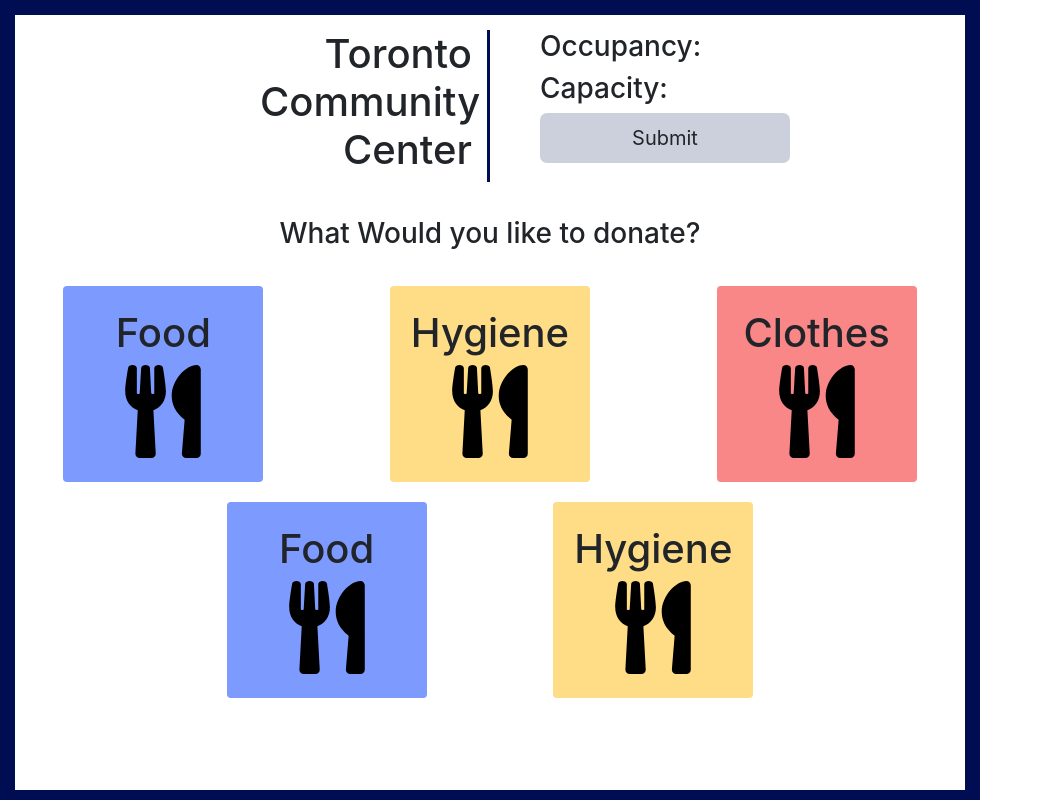
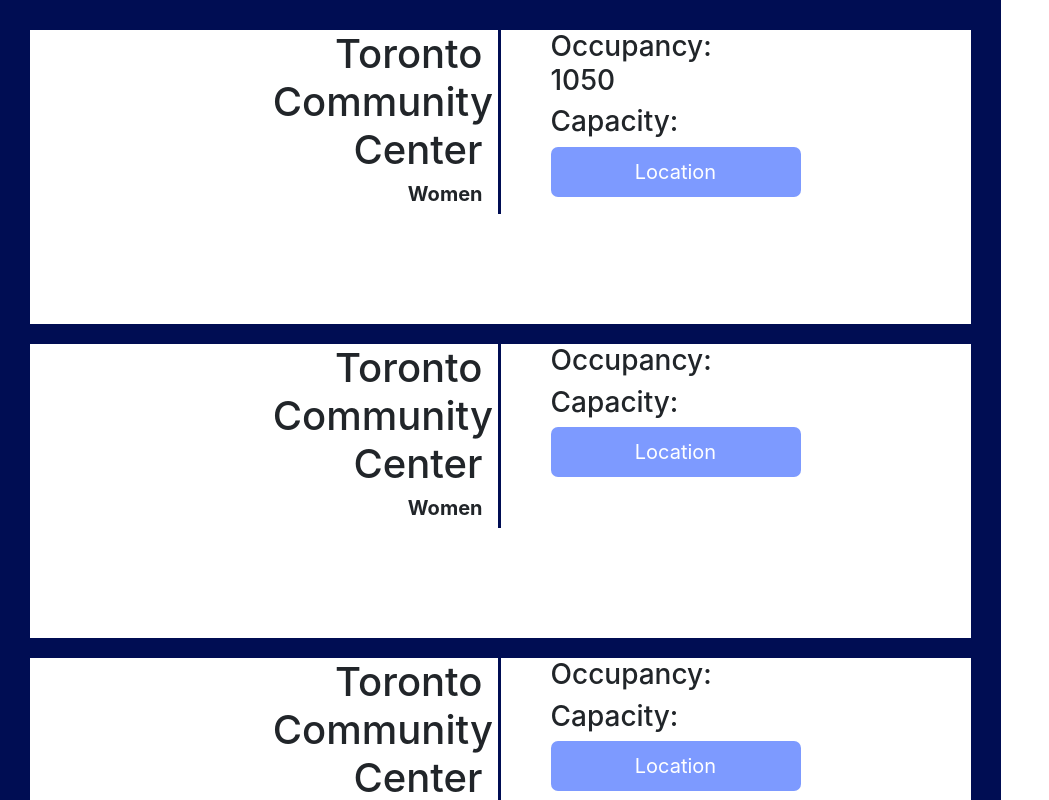
Before and after one commit to shelterto/shelterto.github.io, a React (Create React App) app: page / in a window 1280 px wide. Shown: the top 800 px of the page, without its empty margins (0-1049 px from the left). Built offline with nearby package versions, Linux system fonts and the light colour scheme.

Commit message:
a lot of changes

```diff
--- a/src/App.css
+++ b/src/App.css
@@ -1,6 +1,7 @@
 .root{
   --primary-color: #FFFCF5;
   --secondary--color: #000D53;
+  --lightblue: #7D9AFF;
 }
 
 @media (prefers-color-scheme: dark) {
--- a/src/App.js
+++ b/src/App.js
@@ -1,14 +1,13 @@
 import logo from './logo.svg';
 import './App.css';
-import InfoCard from './infoCard/InfoCard'
-import DonoCard from './donoCard/DonoCard'
-import ParentDonoContainer from './parentDonoContainer/parentDonoContainer'
+import InfoCardContainer from './infoCardContainer/infoCardContainer';
+
 
 function App() {
 
   return (
     <div className="App">
-      <ParentDonoContainer shelterName="Toronto Community Center"/>
+      <InfoCardContainer />
     </div>
   );
 }
--- a/src/donoCard/DonoCard.css
+++ /dev/null
@@ -1,11 +0,0 @@
-.donoCard{
-    width: 200px;
-    height: 196px;
-    border-radius: 7px;
-    border: none;
-}
-
-.donoImg{
-    width: 104px;
-    height: 93px;
-}
--- a/src/donoCard/DonoCard.js
+++ /dev/null
@@ -1,15 +0,0 @@
-import '../donoCard/DonoCard.css'
-
-const DonoCard = ({DonoText, DonoColor, DonoImg}) => {
-
-
-    return(
-        <button type="button" class="btn donoCard" style={{backgroundColor:DonoColor}}>
-            <h1> {DonoText}  </h1>
-            <img className = 'donoImg' src={DonoImg}></img>
-        </button>
-    );
-
-}
-
-export default DonoCard;
--- a/src/infoCard/InfoCard.css
+++ b/src/infoCard/InfoCard.css
@@ -1,7 +1,34 @@
-h1 {
+.infoCard{
+    background-color: white;
+    width: 941px;
+    height: 294px;
+    margin-bottom: 20px;
 }
 
-.infoCard{
-    background-color: grey;
-    width: 54rem;
+.textGrid{
+    text-align: right;
+    border-right: 3px #000D53 solid;
 }
+
+.occupancyGrid{
+    text-align: left;
+    padding-left: 50px !important;
+}
+
+.col-md-3{
+
+}
+
+.submitBtn {
+    background-color: #7D9AFF;
+    border: none;
+    color:  white;
+    font-size: 20px !important;
+    border-radius: 7px;
+    width: 250px;
+    height: 50px;
+}
+
+.shelterType{
+    font-size: 20px;
+}
--- a/src/infoCard/InfoCard.js
+++ b/src/infoCard/InfoCard.js
@@ -1,12 +1,22 @@
 import '../infoCard/InfoCard.css'
 
-const InfoCard = ({text},{color}) => {
+const InfoCard = ({shelterName, shelterType, shelterOccupancy, shelterCapacity}) => {
+
 
 
     return(
         <div className="infoCard">
-            <h1> Hello World  </h1>
-            <h1> {text}  </h1>
+             <div className="row justify-content-md-center">
+                <div className="col-md-3 textGrid">
+                    <h1>{shelterName}</h1>
+                    <h1 className="shelterType"><b>{shelterType}</b></h1>
+                </div>
+                <div className="col-md-3 occupancyGrid">
+                    <h3>Occupancy: {shelterOccupancy}</h3>
+                    <h3>Capacity: </h3>
+                    <button class="submitBtn" >Location</button>
+                </div>
+            </div>
         </div>
     )
 }
--- /dev/null
+++ b/src/infoCardContainer/infoCardContainer.css
@@ -0,0 +1,5 @@
+.infoCardContainer{
+    background-color: #000D53;
+    width:fit-content;
+    padding: 30px;
+}
--- /dev/null
+++ b/src/infoCardContainer/infoCardContainer.js
@@ -0,0 +1,17 @@
+import React from 'react';
+import '../infoCardContainer/infoCardContainer.css'
+import InfoCard from '../infoCard/InfoCard'
+
+const infoCardContainer = () => {
+    return(
+        <div className="infoCardContainer">
+            <InfoCard shelterName="Toronto Community Center" shelterType="Women" shelterOccupancy="1050" shelterCapacity="2000"/>
+            <InfoCard shelterName="Toronto Community Center" shelterType="Women"/>
+            <InfoCard shelterName="Toronto Community Center" shelterType="Women"/>
+            <InfoCard shelterName="Toronto Community Center" shelterType="Women"/>
+        </div>
+    )
+
+}
+
+export default infoCardContainer;
--- a/src/parentDonoContainer/parentDonoContainer.css
+++ /dev/null
@@ -1,36 +0,0 @@
-.row{
-    margin-top: 15px;
-}
-
-.parentDonoContainer{
-    background-color: #FFFFFF;
-    border: 15px #000D53 solid;
-    width: 980px;
-    height: 805px;
-    text-align: center;
-}
-
-.textGrid{
-    text-align: right;
-    border-right: 3px #000D53 solid;
-}
-
-.occupancyGrid{
-    text-align: left;
-    padding-left: 50px !important;
-}
-
-.col-md-4{
-    margin-bottom: 20px;
-
-}
-
-.submitBtn {
-    background-color: #CCD0DD;
-    border: none;
-    color:  var(--primary-color);
-    font-size: 20px !important;
-    border-radius: 7px;
-    width: 250px;
-    height: 50px;
-}
--- a/src/parentDonoContainer/parentDonoContainer.js
+++ /dev/null
@@ -1,45 +0,0 @@
-import '../parentDonoContainer/parentDonoContainer.css'
-import DonoCard from '../donoCard/DonoCard'
-import utensilsImg from '../images/utensils.svg'
-
-const parentDonoContainer = ({shelterName, occupancy}) => {
-
-
-
-    return(
-        <div className="parentDonoContainer">
-            <div className="row">
-                <div className="col-md-3 textGrid offset-md-3">
-                    <h1>{shelterName}</h1>
-                </div>
-                <div className="col-md-3 occupancyGrid">
-                    <h3>Occupancy: </h3>
-                    <h3>Capacity: </h3>
-                    <button class="submitBtn" >Submit</button>
-                </div>
-            </div>
-            <h3 style={{margin:"35px 0"}}> What Would you like to donate? </h3>
-
-            <div className="row">
-                <div className="col-md-4">
-                    <DonoCard DonoColor="#7D9AFF" DonoText="Food" DonoImg={utensilsImg}/>
-                </div>
-                <div className="col-md-4">
-                    <DonoCard DonoColor="#FFDD86" DonoText="Hygiene" DonoImg={utensilsImg}/>
-                </div>
-                <div className="col-md-4">
-                    <DonoCard DonoColor="#FA8787" DonoText="Clothes" DonoImg={utensilsImg}/>
-                </div>
-                <div className="col-md-4 offset-md-2">
-                    <DonoCard DonoColor="#7D9AFF" DonoText="Food" DonoImg={utensilsImg}/>
-                </div>
-                <div className="col-md-4">
-                    <DonoCard DonoColor="#FFDD86" DonoText="Hygiene" DonoImg={utensilsImg}/>
-                </div>
-
-            </div>
-        </div>
-    )
-}
-
-export default parentDonoContainer;
```
Also changed, not shown: src/locationHeader/LocationHeader.js (added, +13 -0 lines), src/images/utensils.svg, src/locationHeader/LocationHeader.css (added).
